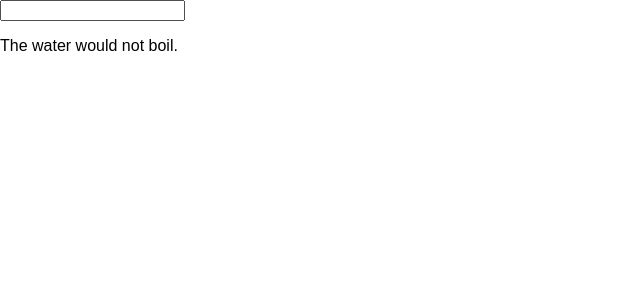
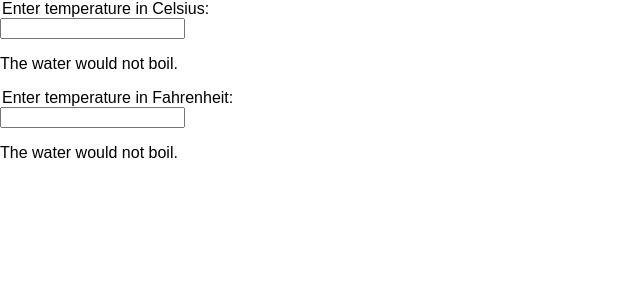
Before and after one commit to JiajunChou/React, a React (Create React App) app in the folder react-week1/: page / in a window 1280 px wide. Shown: the top 300 px of the page, without its empty margins (0-640 px from the left). Built offline with nearby package versions, Linux system fonts and the light colour scheme.

Commit message:
Lifting State Up: Adding a Second Input

```diff
--- a/react-week1/src/LiftingStateUp.js
+++ b/react-week1/src/LiftingStateUp.js
@@ -1,7 +1,7 @@
 import React, { Component } from 'react';
 
 var BoilingVerdict = function(props){
-    if(props.WaterTemperacture >= 100){
+    if( (props.type === "Celsius" && props.WaterTemperacture >= 100) || (props.type === "Fahrenheit" && props.WaterTemperacture >= 212)){
         return <p>The water would boil.</p>;
     }
     return <p>The water would not boil.</p>
@@ -11,19 +11,25 @@ class LiftingStateUp extends Component{
     constructor(props){
         super(props);
         this.state = {
-            temperacture: ""
+            Celsius: "",
+            Fahrenheit: ""
         };
     }
 
     handleChange = (e) => {
-        this.setState({temperacture: e.target.value});
+        const name=e.target.name;
+        this.setState({[name]: e.target.value});
     }
 
     render(){
         return(
             <div>
-                <input name="Temperacture" type="text" value={this.state.temperacture} onChange={this.handleChange} />
-                <BoilingVerdict WaterTemperacture = {this.state.temperacture} />
+                <legend>Enter temperature in Celsius: </legend>
+                <input name="Celsius" type="text" value={this.state.Celsius} onChange={this.handleChange} />
+                <BoilingVerdict type="Celsius" WaterTemperacture = {this.state.Celsius} />
+                <legend>Enter temperature in Fahrenheit: </legend>
+                <input name="Fahrenheit" type="text" value={this.state.Fahrenheit} onChange={this.handleChange} />
+                <BoilingVerdict type="Fahrenheit" WaterTemperacture = {this.state.Fahrenheit} />
             </div>
         )
     }
```
